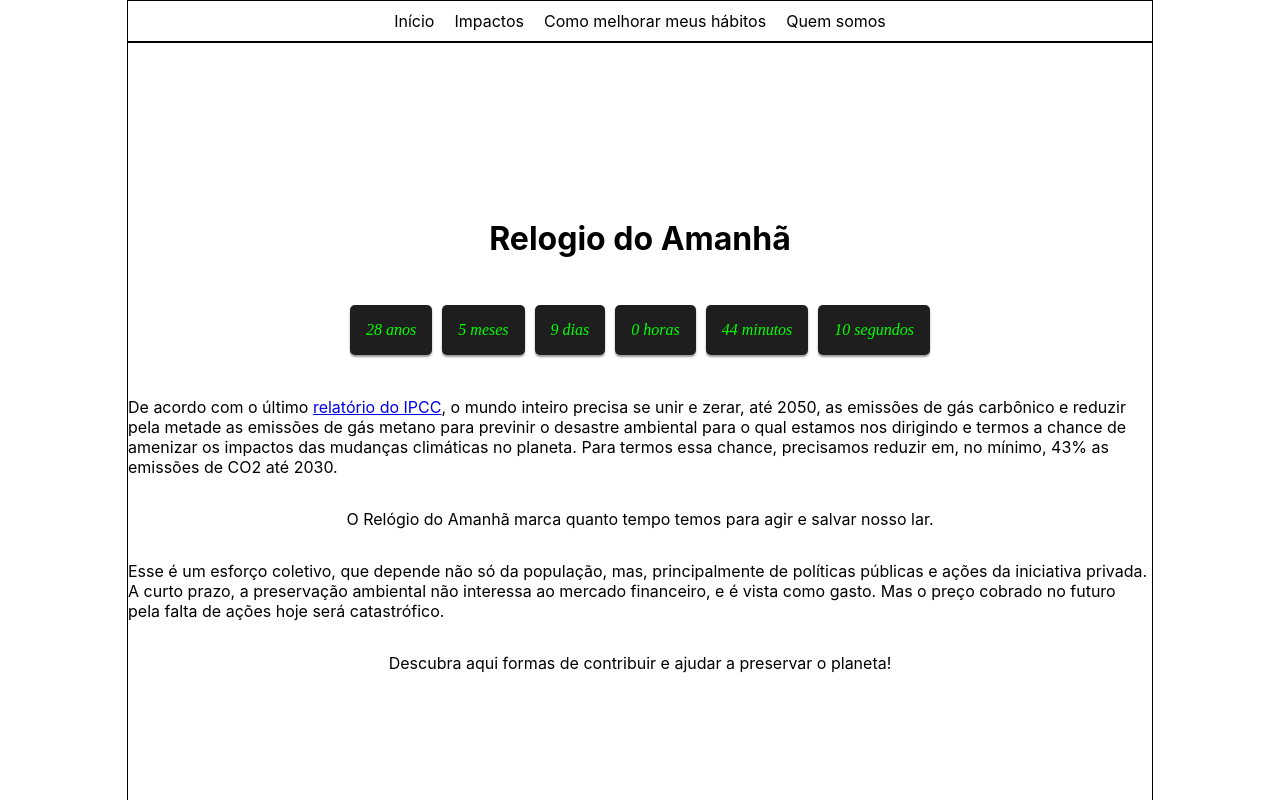
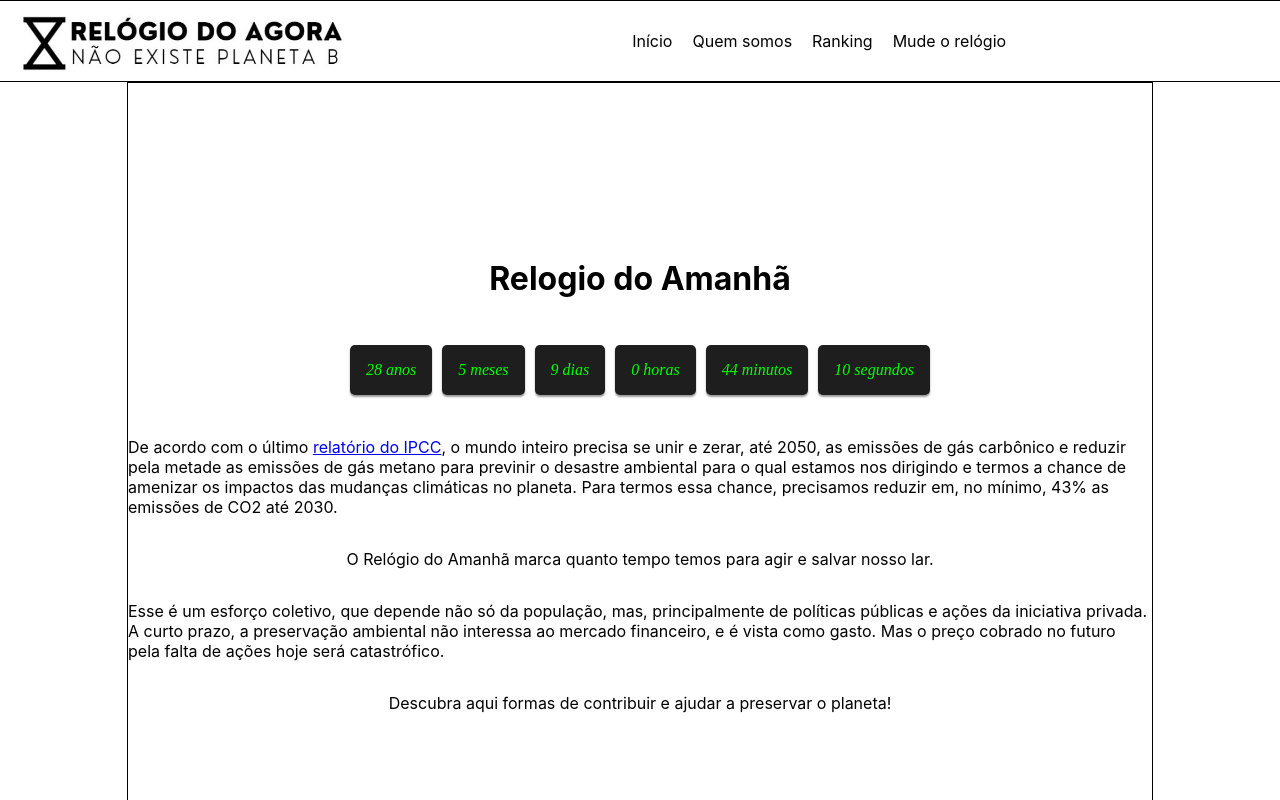
Before and after one commit to smcarolina/relogoio-do-agora, a React (Create React App) app in the folder relogio-do-agora/: page / in a window 1280 px wide. Shown: the top 800 px of the page. Built offline with nearby package versions, Linux system fonts and the light colour scheme.

Commit message:
feat: add img to header

```diff
--- a/relogio-do-agora/src/components/Header/Header.js
+++ b/relogio-do-agora/src/components/Header/Header.js
@@ -1,15 +1,20 @@
 import React from "react";
-import { Link, Nav } from "./style";
+import { HeaderContainer, Link, Logo, Nav } from "./style";
+import LogoImg from '../../assets/img/LogoImg.jpeg'
 
 const Header = () => {
-    return <Nav>
+    return <HeaderContainer>
+        <Logo src={LogoImg}/>
+
+    <Nav>
 
         <Link href="">Início</Link>
-        <Link href="">Impactos</Link>
-        <Link href="">Como melhorar meus hábitos</Link>
         <Link href="">Quem somos</Link>
+        <Link href="">Ranking</Link>
+        <Link href="">Mude o relógio</Link>
 
     </Nav>
+    </HeaderContainer>
 }
 
 export default Header;
--- a/relogio-do-agora/src/components/Header/style.js
+++ b/relogio-do-agora/src/components/Header/style.js
@@ -1,10 +1,24 @@
 import styled from 'styled-components'
 
+export const HeaderContainer = styled.header`
+    width: 100%;
+    height: 10vh;
+    display: flex;
+    border: 1px solid black;
+`
+
+export const Logo = styled.img`
+    height: 100%;
+    margin-left: 20px;
+`
+
 export const Nav = styled.nav`
-    width: 80vw;
-    border: 1px solid black;
+    width: 100%;
+    height: 100%;
+
     display: flex;
     justify-content: center;
+    align-items: center;
 `
 
 export const Link = styled.a`
```
Also changed, not shown: relogio-do-agora/src/assets/img/LogoImg.jpeg (added).
